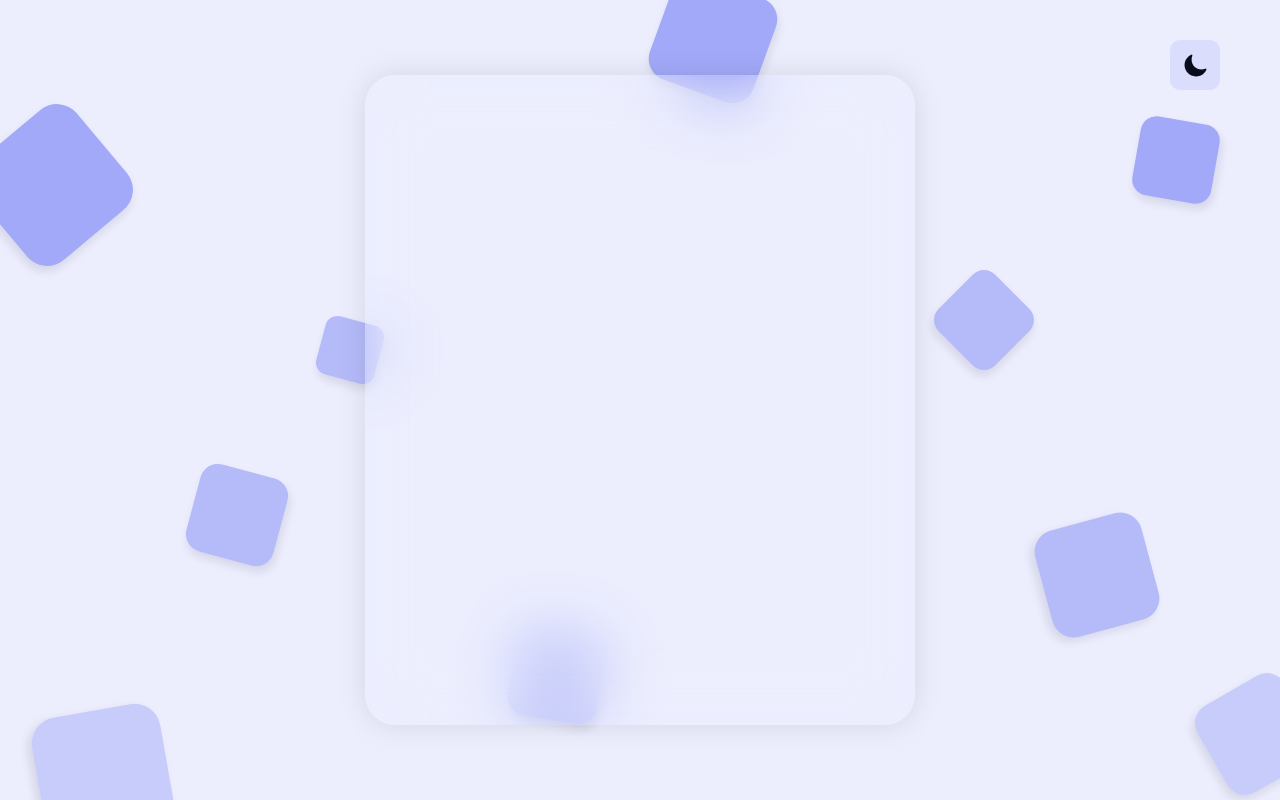
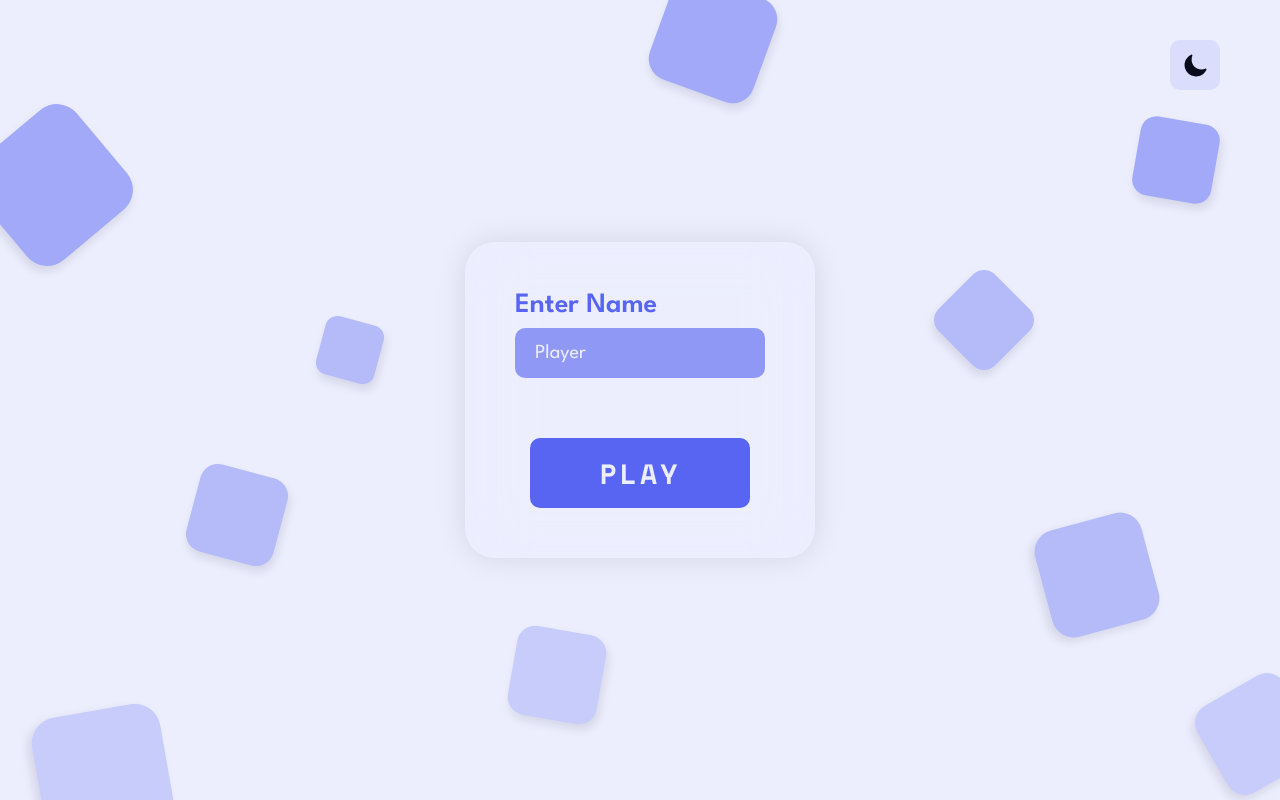
Before and after one commit to divinebenjamin/rock-paper-scissors, a plain HTML site: page signUp.html in a window 1280 px wide. Drawn offline with nearby package versions, Linux system fonts and the light colour scheme.

Commit message:
signup page design

```diff
--- a/main.css
+++ b/main.css
@@ -33,6 +33,10 @@ html{
 img{
   display: block;
   max-width: 100%;
+}
+
+input{
+  all: unset;
 }
 
 :root {
@@ -71,7 +75,7 @@ img{
   --color-dark: #ECEEFE;
 }
 
-@media screen and (min-width: 768px) {
+@media screen and (min-width: 725px) {
   :root {
     --font-size-lg: 32px;
     --font-size-md: 24px;
@@ -105,11 +109,12 @@ body{
   top: 50%;
   left: 50%;
   transform: translateX(-50%) translateY(-50%);
-  width: 320px;
-  height: 400px;
+  width: fit-content;
+  height: fit-content;
   border-radius: 30px;
   display: flex;
   flex-direction: column;
+  row-gap: 60px;
   justify-content: space-between;
   align-items: center;
   padding: 30px;
@@ -117,6 +122,7 @@ body{
   background: var(--color-surface-1dp);
   background: transparent;
   box-shadow: 0px 0px 30px #0000001a;
+  z-index: 999;
 }
 
 .modal__wrapper .modal__illustration{
@@ -178,8 +184,6 @@ body{
 /* Mobile Large style */
 @media screen and (min-width: 425px){
   .modal__wrapper{
-    width: 370px;
-    height: 450px;
     padding: 50px 30px;
   }
 
@@ -194,8 +198,7 @@ body{
 /* Tablet style */
 @media screen and (min-width: 725px){
   .modal__wrapper{
-    width: 550px;
-    height: 650px;
+    padding: 50px 40px;
   }
 
   .modal__wrapper .modal__image-wrapper{
@@ -214,3 +217,75 @@ body{
     letter-spacing: 3px;
   }
 }
+/* ----------------------------------------------- */
+
+
+
+/* ----------------------------------------------- */
+/* ----------------------------------------------- */
+/* Signup style */
+
+.modal__illustration-rps{
+  display: none;
+  width: 100%;
+  position: absolute;
+}
+
+.modal__illustration-rps img{
+  width: 100px;
+}
+
+.modal__wrapper.signup{
+  padding: 50px;
+}
+
+.signup .modal__content{
+  display: flex;
+  flex-direction: column;
+  row-gap: 10px;
+}
+
+.signup .modal__content .input__title{
+  display: inline-block;
+  text-transform: capitalize;
+  color: var(--color-primary);
+  font-weight: 600;
+  font-family: var(--font-body);
+  font-size: var(--font-size-md);
+}
+
+.modal__content .modal__input-box{
+  position: relative;
+  background-color: var(--color-surface-2dp);
+  width: 250px;
+  height: 50px;
+  border-radius: 10px;
+  color: var(--color-light);
+  font-family: var(--font-body);
+  font-size: var(--font-size-sm);
+  text-transform: capitalize;
+}
+
+.modal__input-box label{
+  position: absolute;
+  top: 50%;
+  left: 20px;
+  transform: translateY(-50%);
+  pointer-events: none;
+  transition: opacity .3s ease-in-out;
+}
+
+.modal__input-box input{
+  width: 100%;
+  height: 100%;
+  padding: 0 20px;
+}
+
+.modal__input-box input:valid~label,
+.modal__input-box input:focus~label{
+  opacity: 0;
+}
+
+.modal__input-box input:placeholder-shown~label{
+  opacity: 1;
+}
--- a/script.js
+++ b/script.js
@@ -43,3 +43,8 @@
       darkmode !== "active" ? enableDarkmode() : disableDarkmode();
     })
   }
+/* ----------------------------------------------- */
+
+
+/* ----------------------------------------------- */
+/* Toggle Theme */
--- a/signUp.html
+++ b/signUp.html
@@ -33,20 +33,28 @@
     </div>
   </header>
 
-  <main class="modal__wrapper" role="dialog">
-    <!-- <div class="modal__illustration">
-      <div class="modal__image-wrapper">
-        <img id="illustration" src="image/illustrationGroupLight.svg" alt="Rock, Paper, Scissors illustration">
-      </div>
-
-      <span class="modal__title">r-p-s</span>
+  <form class="modal__wrapper signup" role="dialog">
+    <div class="modal__illustration-rps">
+      <img class="scissors" src="image/scissors.svg" alt="scissors">
+      <img class="paper" src="image/paper.svg" alt="paper">
+      <img class="rock" src="image/rock.svg" alt="rock">
     </div>
 
-      <button class="modal__button" onclick="location.href='signUp.html'">
-        <span class="button__text">next</span>
-        <ion-icon class="button__icon" name="arrow-forward"></ion-icon>
-      </button> -->
-  </main>
+
+    <div class="modal__content">
+      <span class="input__title">enter name</span>
+
+      <div class="modal__input-box">
+        <input id="name" type="text" placeholder="" required>
+        <label for="name">player</label>
+      </div>
+    </div>
+
+
+    <button class="modal__button" type="submit">
+      <span class="button__text">play</span>
+    </button>
+  </form>
 
 
 
```
Also changed, not shown: image/paper.svg (added), image/rock.svg (added), image/scissors.svg (added).
